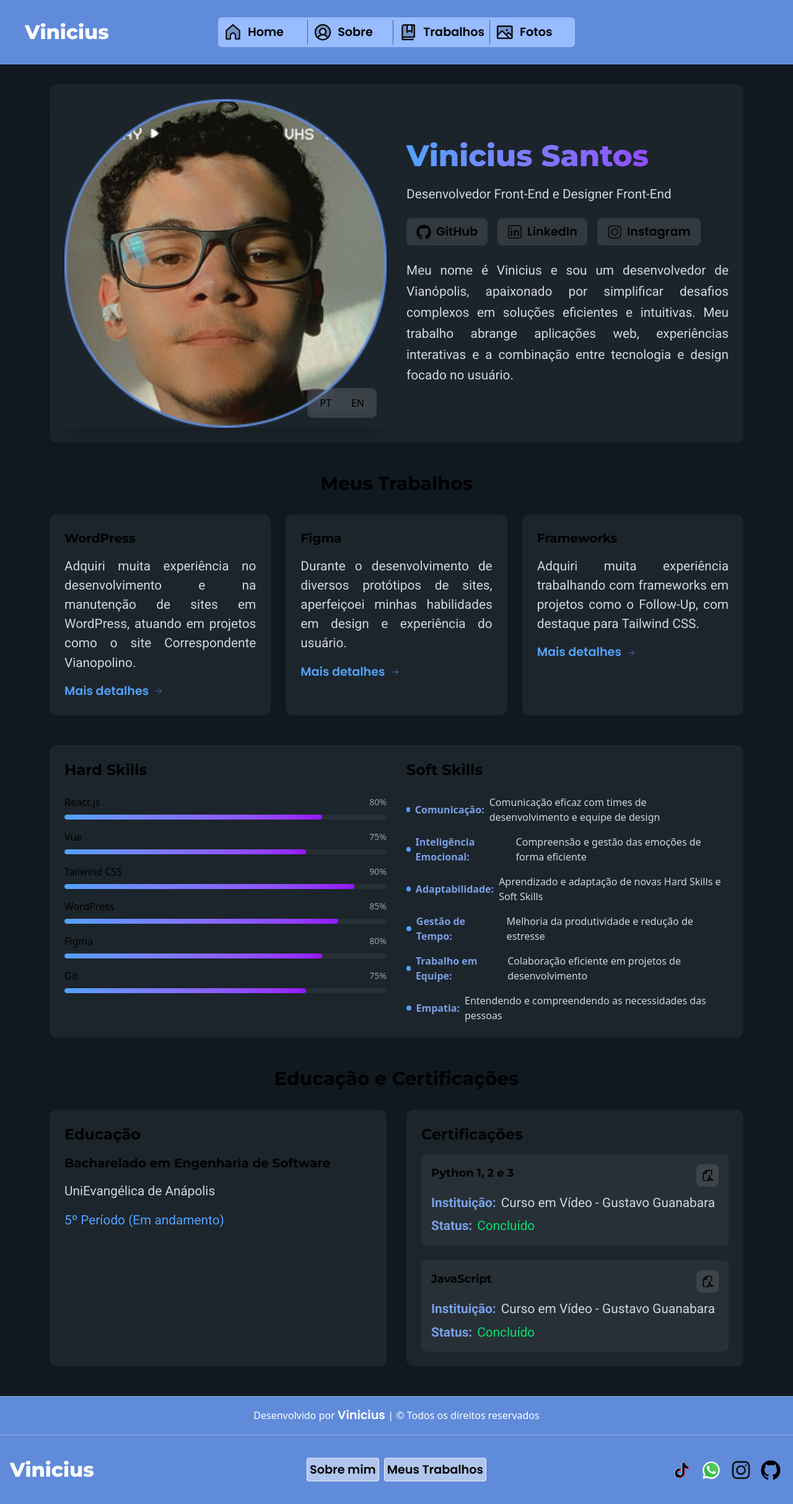
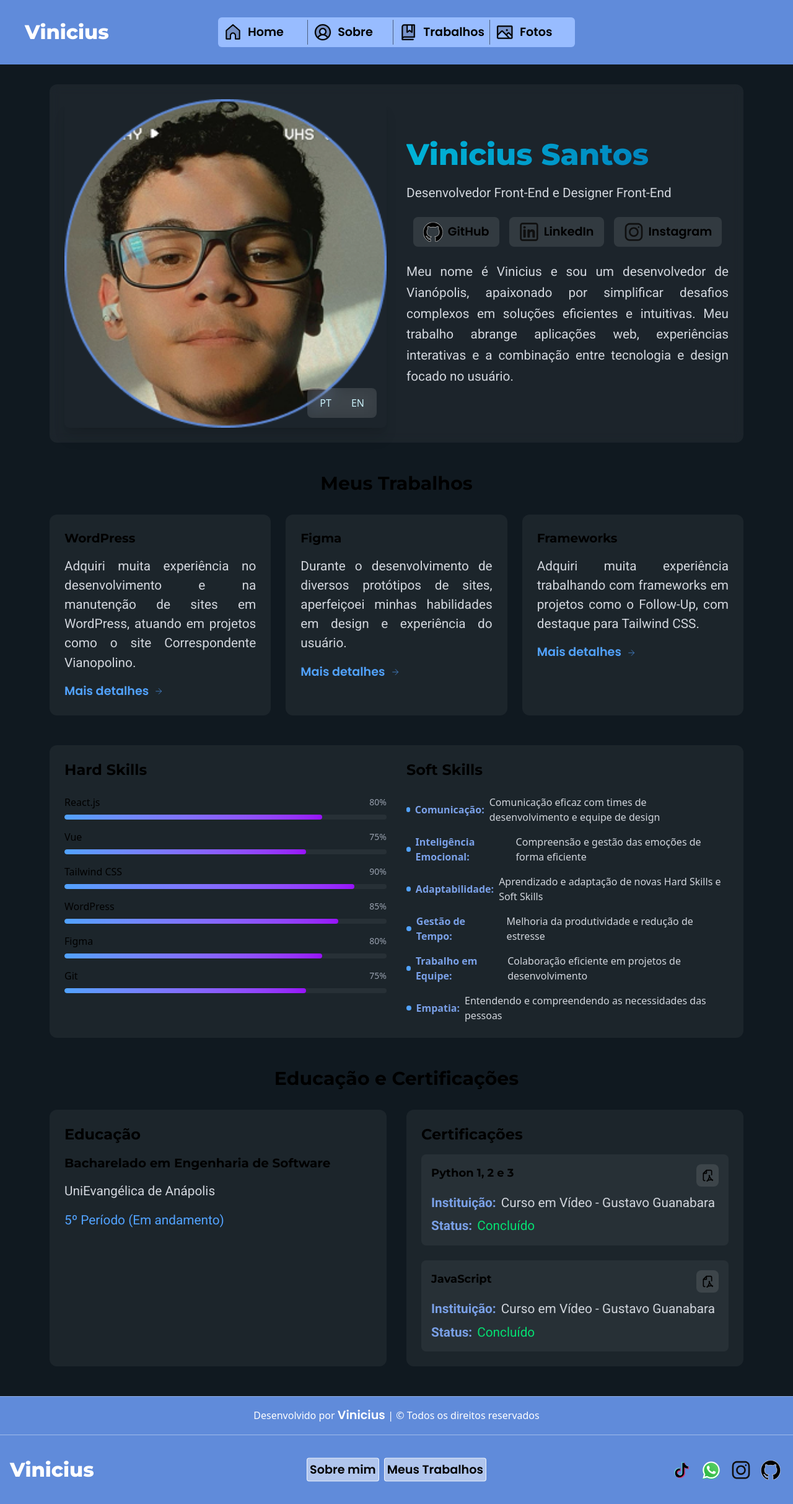
Before and after one commit to RosiestSloth/Portifolio, a Nuxt app: page /About in a window 1280 px wide. Shown: the whole page at 62% size. Built offline with nearby package versions, Linux system fonts and the light colour scheme.

Commit message:
Atualização
Aqui, atualizo e adiciono algumas variações de cores no projeto e modifico algumas tags como imgs e a, para as do Nuxt para melhor Compatibilidade e SEO.

```diff
--- a/assets/styles/main.css
+++ b/assets/styles/main.css
@@ -16,6 +16,11 @@
     --bordas: #7AA0E7;
     --conteiners: #98BCFF;
     --hover: #43639D;
+    --variacao1: #03045E;
+    --variacao2: #0077B6;
+    --variacao3: #00B4D8;
+    --variacao4: #90E0EF;
+    --variacao5: #CAF0F9;
     --titulos: "Montserrat", serif;
     --corpo: "Roboto", sans-serif;
     --chamadas: "Poppins", sans-serif;
--- a/pages/About.vue
+++ b/pages/About.vue
@@ -6,20 +6,38 @@
             <section class="flex flex-col md:flex-row items-center justify-between gap-8 bg-white/5 rounded-xl p-6 backdrop-blur-sm">
                 <div class="w-full md:w-1/2">
                     <div class="relative">
-                        <img
+                        <NuxtImg
                             src="/imgs/ViniciusSantos.png"
                             alt="Vinicius Santos"
                             class="rounded-lg shadow-xl w-full object-cover"
-                        >
+                            quality="100"
+                        />
                         <div class="absolute bottom-4 right-4 flex gap-2 bg-white/10 backdrop-blur-md rounded-lg p-2">
-                            <button class="px-3 py-1 rounded hover:bg-white/20 transition-colors">PT</button>
-                            <button class="px-3 py-1 rounded hover:bg-white/20 transition-colors">EN</button>
+                            <button
+                            class="relative px-3 py-1 rounded hover:bg-white/20 transition-colors text-[var(--variacao5)]
+                                before:absolute before:bottom-full before:right-0
+                                before:bg-white before:text-black before:px-2 before:py-1
+                                before:rounded before:shadow-md before:opacity-0
+                                hover:before:opacity-100 before:transition-opacity
+                                before:content-['Português_Nativo']">
+                                PT
+                            </button>
+
+                            <button
+                            class="relative px-3 py-1 rounded hover:bg-white/20 transition-colors text-[var(--variacao5)]
+                                before:absolute before:bottom-full before:right-0
+                                before:bg-white before:text-black before:px-2 before:py-1
+                                before:rounded before:shadow-md before:opacity-0
+                                hover:before:opacity-100 before:transition-opacity
+                                before:content-['Inglês_Intermediário']">
+                                EN
+                            </button>
                             </div>
                     </div>
                 </div>
 
                 <div class="w-full md:w-1/2 space-y-6">
-                    <h1 class="text-4xl md:text-5xl font-bold bg-gradient-to-r from-blue-400 to-purple-600 bg-clip-text text-transparent">
+                    <h1 class="text-4xl md:text-5xl font-bold bg-gradient-to-r from-[var(--variacao3)] to-[var(--variacao2)] bg-clip-text text-transparent">
                         Vinicius Santos
                     </h1>
                     <p class="text-xl text-gray-300">
@@ -27,39 +45,39 @@
                     </p>
 
                     <nav aria-label="Minhas redes sociais">
-                        <ul class="flex gap-4">
+                        <ul class="flex gap-4 items-center justify-center">
                             <li>
-                                <a
+                                <NuxtLink
                                     href="https://github.com/RosiestSloth"
                                     target="_blank"
                                     rel="noopener noreferrer"
                                     class="flex items-center gap-2 px-4 py-2 rounded-lg bg-white/10 hover:bg-white/20 transition-colors"
                                 >
-                                    <GitHubIcon class="size-6" />
-                                    <span>GitHub</span>
-                                </a>
+                                    <GitHubIcon class="size-8 fill-white " />
+                                    <span class="hidden xl:block">GitHub</span>
+                                </NuxtLink>
                             </li>
                             <li>
-                                <a
+                                <NuxtLink
                                     href="https://linkedin.com/in/seu-perfil"
                                     target="_blank"
                                     rel="noopener noreferrer"
                                     class="flex items-center gap-2 px-4 py-2 rounded-lg bg-white/10 hover:bg-white/20 transition-colors"
                                 >
-                                    <LinkedInIcon class="size-6" />
-                                    <span>LinkedIn</span>
-                                </a>
+                                    <LinkedInIcon class="size-8" />
+                                    <span class="hidden xl:block">LinkedIn</span>
+                                </NuxtLink>
                             </li>
                             <li>
-                                <a
+                                <NuxtLink
                                     href="https://www.instagram.com/vinicius___santos1"
                                     target="_blank"
                                     rel="noopener noreferrer"
                                     class="flex items-center gap-2 px-4 py-2 rounded-lg bg-white/10 hover:bg-white/20 transition-colors"
                                 >
-                                    <InstagramIcon class="size-6" />
-                                    <span>Instagram</span>
-                                </a>
+                                    <InstagramIcon class="size-8" />
+                                    <span class="hidden xl:block">Instagram</span>
+                                </NuxtLink>
                             </li>
                         </ul>
                     </nav>
@@ -152,7 +170,6 @@
 
 <script setup>
     import { ref } from 'vue'
-import FilesIcon from '../public/svgs/Files.svg'
     import GitHubIcon from '../public/svgs/GitHub.svg'
     import LinkedInIcon from '../public/svgs/Linkedin.svg'
     import InstagramIcon from '../public/svgs/Instagram.svg'
--- a/pages/Photos.vue
+++ b/pages/Photos.vue
@@ -1,6 +1,6 @@
 <template>
     <Header />
-    <div class="m-4">
+    <div class="m-4;;;;;;">
         <Photo-Album />
     </div>
     <Footer />
--- a/pages/Works.vue
+++ b/pages/Works.vue
@@ -9,12 +9,13 @@
                 </h3>
 
                 <div class="relative rounded-lg overflow-hidden">
-                    <img
+                    <NuxtImg
                         src="/imgs/CorrespondenteVianopolino/CorrespondenteVianopolino.png"
                         loading="lazy"
                         alt="Site Correspondente Vianopolino"
                         class="w-full object-cover"
-                    >
+                        quality="100"
+                    />
                 </div>
 
                 <div class="space-y-4 text-gray-300">
@@ -26,7 +27,7 @@
                         >Correspondente Vianopolino</a> é um site de notícias da minha cidade natal, Vianópolis. Neste projeto, meu principal desafio foi realizar o redesign completo do site, aplicando princípios fundamentais de acessibilidade, usabilidade e segurança, a fim de melhorar a experiência dos leitores e a confiabilidade da plataforma.
                     </p>
 
-                    <div class="flex flex-col md:flex-row gap-6 items-center">
+                    <div class="flex flex-wrap gap-2 md:gap-6 items-center justify-center">
                         <TechnologyBadge icon="wordpress" label="WordPress" />
                         <TechnologyBadge icon="astra" label="Astra" />
                         <TechnologyBadge icon="spectra" label="Spectra" />
@@ -35,18 +36,20 @@
                     </div>
 
                     <div class="grid md:grid-cols-2 gap-4 mt-6">
-                        <img
+                        <NuxtImg
                             src="/imgs/CorrespondenteVianopolino/Site_Antes.jpeg"
                             loading="lazy"
                             alt="Correspondente Vianopolino antes do meu trabalho"
                             class="rounded-lg"
-                        >
-                        <img
+                            quality="100"
+                        />
+                        <NuxtImg
                             src="/imgs/CorrespondenteVianopolino/Site_Depois.jpeg"
                             loading="lazy"
                             alt="Correspondente Vianopolino depois do meu trabalho"
                             class="rounded-lg"
-                        >
+                            quality="100"
+                        />
                     </div>
                 </div>
             </section>
@@ -58,12 +61,13 @@
                 </h3>
 
                 <div class="relative rounded-lg overflow-hidden">
-                    <img
+                    <NuxtImg
                         src="/imgs/FeedbackAnalytics_1.png"
                         loading="lazy"
                         alt="FeedBack Analytics Interface"
                         class="w-full object-cover"
-                    >
+                        quality="100"
+                    />
                 </div>
 
                 <div class="space-y-4 text-gray-300">
@@ -97,12 +101,13 @@
                     Trajetória JavaScript
                 </h3>
                 <div class="relative rounded-lg overflow-hidden">
-                    <img
+                    <NuxtImg
                         src="/imgs/TrajetoriaJS.png"
                         loading="lazy"
                         alt="Trajetória JavaScript projeto"
                         class="w-full object-cover"
-                    >
+                        quality="100"
+                    />
                 </div>
                 <p>
                     O projeto Trajetória JavaScript foi criado com o objetivo de auxiliar pessoas que, assim como eu, estão iniciando na área de desenvolvimento web. JavaScript é uma das linguagens mais utilizadas no setor, e por isso, decidi desenvolver este site para compartilhar conhecimento e ajudar outros a trilharem esse caminho com mais facilidade.
@@ -126,7 +131,13 @@
                     <h3 class="text-2xl font-bold mb-4">
                         Projeto Android
                     </h3>
-                    <img id="ProjetoAndroid" src="/imgs/ProjetoAndroid.png" loading="lazy" alt="Projeto Android por Curso em Vídeo">
+                    <NuxtImg
+                        src="/imgs/ProjetoAndroid.png"
+                        loading="lazy"
+                        alt="Projeto Android por Curso em Vídeo"
+                        id="ProjetoAndroid"
+                        quality="100"
+                    />
                     <p>
                         O <strong>Projeto Android</strong> foi desenvolvido com intuito educacional e sem fins lucrativos.
                     </p>
@@ -143,7 +154,13 @@
                     <h3 class="text-2xl font-bold mb-4">
                         Projeto Cordel
                     </h3>
-                    <img src="/imgs/Projeto_Cordel.png" loading="lazy" alt="Projeto Cordel por Curso em Vídeo" id="ProjetoCordel_img">
+                    <NuxtImg
+                        src="/imgs/Projeto_Cordel.png"
+                        loading="lazy"
+                        alt="Projeto Cordel por Curso em Vídeo"
+                        id="ProjetoCordel_img"
+                        quality="100"
+                    />
 
                     <p>
                         O <strong>Projeto Cordel</strong> foi desenvolvido com intuito educacional e sem fins lucrativos.<br><br>
@@ -158,6 +175,5 @@
 </template>
 
 <script setup>
-import { ref } from 'vue'
 import TechnologyBadge from '../components/TechnologyBadge.vue'
 </script>
```
Also changed, not shown: public/svgs/GitHub.svg, public/svgs/WhatsApp.svg. Lines whose indentation alone changed are shown as unchanged.
